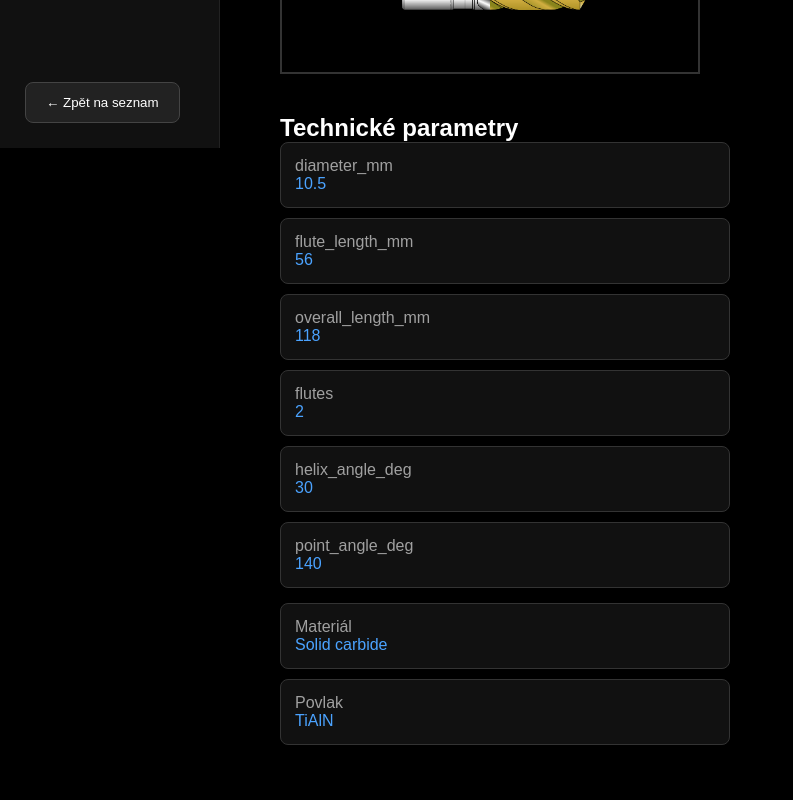
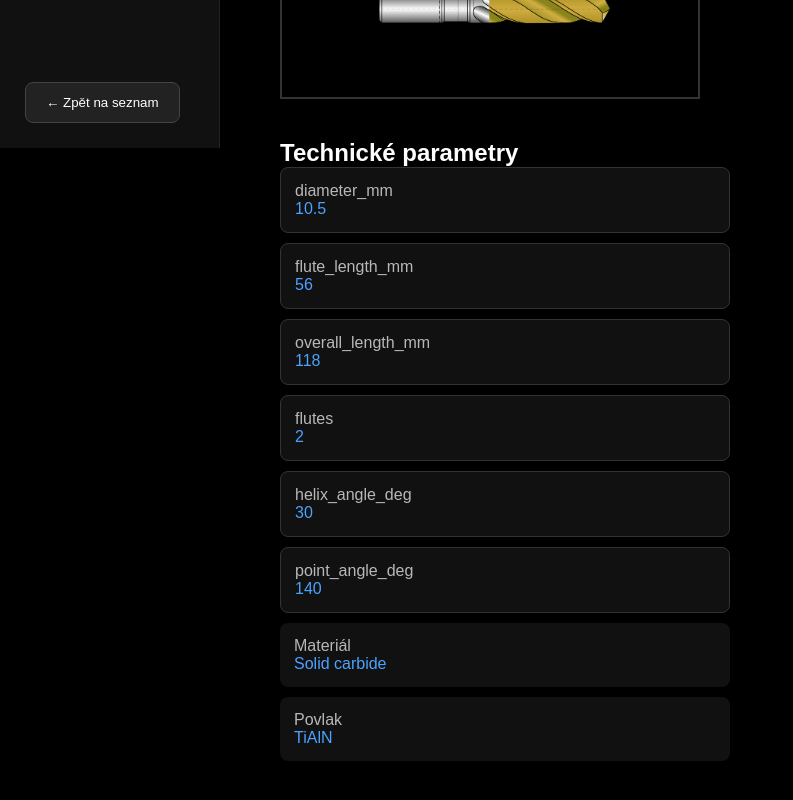
Before and after one commit to gogrou-app/gogrou-demo, a Next.js app: page /gpc/73-555-321-50391 in a window 1280 px wide. Shown: the part 652-1452 px from the top of the page, without its empty margins (0-793 px from the left). Built offline with nearby package versions, Linux system fonts and the light colour scheme.

Commit message:
Update page.js

```diff
--- a/app/gpc/[id]/page.js
+++ b/app/gpc/[id]/page.js
@@ -6,41 +6,39 @@ import Image from "next/image";
 
 export default function ToolDetail({ params }) {
   const router = useRouter();
-  const id = params.id;
-
-  const tool = tools.find((x) => String(x.gpc_id) === String(id));
+  const tool = tools.find(t => String(t.gpc_id) === String(params.id));
 
   if (!tool) {
     return (
       <div style={{ color: "white", padding: "40px" }}>
-        Nástroj nebyl nalezen.
+        Nástroj nebyl nalezen
       </div>
     );
   }
 
-  const g = tool.geometry || {};
+  const geometry = tool.geometry || {};
 
   return (
     <div style={{ padding: "30px", color: "white" }}>
-      <h1 style={{ fontSize: "28px", marginBottom: "20px" }}>{tool.name}</h1>
+      <h1>{tool.name}</h1>
 
       {/* INFO */}
-      <div
-        style={{
+      <div style={{
         background: "#111",
         padding: "20px",
         borderRadius: "10px",
         marginBottom: "30px",
-          width: "420px",
-        }}
-      >
+        width: "380px"
+      }}>
         <p><b>GPC ID:</b> {tool.gpc_id}</p>
-        <p><b>GTIN:</b> {tool.gtin ?? "—"}</p>
+        <p><b>GTIN:</b> {tool.gtin || "—"}</p>
         <p><b>Výrobce:</b> {tool.manufacturer}</p>
         <p><b>Typ:</b> {tool.type}</p>
       </div>
 
-      {/* MAIN IMAGE */}
+      {/* HLAVNÍ OBRÁZEK */}
+      {tool.image_main && (
+        <>
           <h2>Hlavní obrázek</h2>
           <div style={{ border: "2px solid #333", width: "420px", padding: "10px", marginBottom: "40px" }}>
             <Image
@@ -51,67 +49,52 @@ export default function ToolDetail({ params }) {
               style={{ objectFit: "contain" }}
             />
           </div>
+        </>
+      )}
 
-      {/* DRAWING – jen pokud existuje */}
+      {/* TECHNICKÝ VÝKRES */}
       {tool.image_drawing && (
         <>
           <h2>Technický výkres</h2>
           <div style={{ border: "2px solid #333", width: "420px", padding: "10px", marginBottom: "40px" }}>
             <Image
               src={tool.image_drawing}
-              alt="Výkres"
+              alt="Technický výkres"
               width={400}
-              height={160}
+              height={200}
               style={{ objectFit: "contain" }}
             />
           </div>
         </>
       )}
 
-      {/* TECHNICKÉ PARAMETRY */}
+      {/* PARAMETRY */}
       <h2>Technické parametry</h2>
 
       <div style={{ maxWidth: "450px" }}>
-        {Object.entries(g).map(([key, value]) => (
-          <div
-            key={key}
-            style={{
+        {Object.entries(geometry).map(([key, value]) => (
+          <div key={key} style={{
             background: "#111",
             marginBottom: "10px",
             padding: "14px",
             borderRadius: "8px",
-              border: "1px solid #333",
-            }}
-          >
-            <div style={{ opacity: 0.6 }}>{key}</div>
-            <div style={{ fontSize: "16px", color: "#4ba3ff" }}>{value}</div>
+            border: "1px solid #333"
+          }}>
+            <div style={{ opacity: 0.7 }}>{key}</div>
+            <div style={{ color: "#4ba3ff" }}>{value}</div>
           </div>
         ))}
 
-        <div
-          style={{
-            background: "#111",
-            marginTop: "15px",
-            padding: "14px",
-            borderRadius: "8px",
-            border: "1px solid #333",
-          }}
-        >
-          <div style={{ opacity: 0.6 }}>Materiál</div>
+        {tool.material && (
+          <div style={{ background: "#111", padding: "14px", borderRadius: "8px", marginBottom: "10px" }}>
+            <div style={{ opacity: 0.7 }}>Materiál</div>
             <div style={{ color: "#4ba3ff" }}>{tool.material}</div>
           </div>
+        )}
 
         {tool.coating && (
-          <div
-            style={{
-              background: "#111",
-              marginTop: "10px",
-              padding: "14px",
-              borderRadius: "8px",
-              border: "1px solid #333",
-            }}
-          >
-            <div style={{ opacity: 0.6 }}>Povlak</div>
+          <div style={{ background: "#111", padding: "14px", borderRadius: "8px" }}>
+            <div style={{ opacity: 0.7 }}>Povlak</div>
             <div style={{ color: "#4ba3ff" }}>{tool.coating}</div>
           </div>
         )}
@@ -119,6 +102,7 @@ export default function ToolDetail({ params }) {
 
       {/* ZPĚT */}
       <button
+        onClick={() => router.push("/gpc")}
         style={{
           position: "fixed",
           bottom: "25px",
@@ -128,9 +112,8 @@ export default function ToolDetail({ params }) {
           color: "white",
           borderRadius: "8px",
           border: "1px solid #444",
-          cursor: "pointer",
+          cursor: "pointer"
         }}
-        onClick={() => router.push("/gpc")}
       >
         ← Zpět na seznam
       </button>
```
Lines whose indentation alone changed are shown as unchanged.
